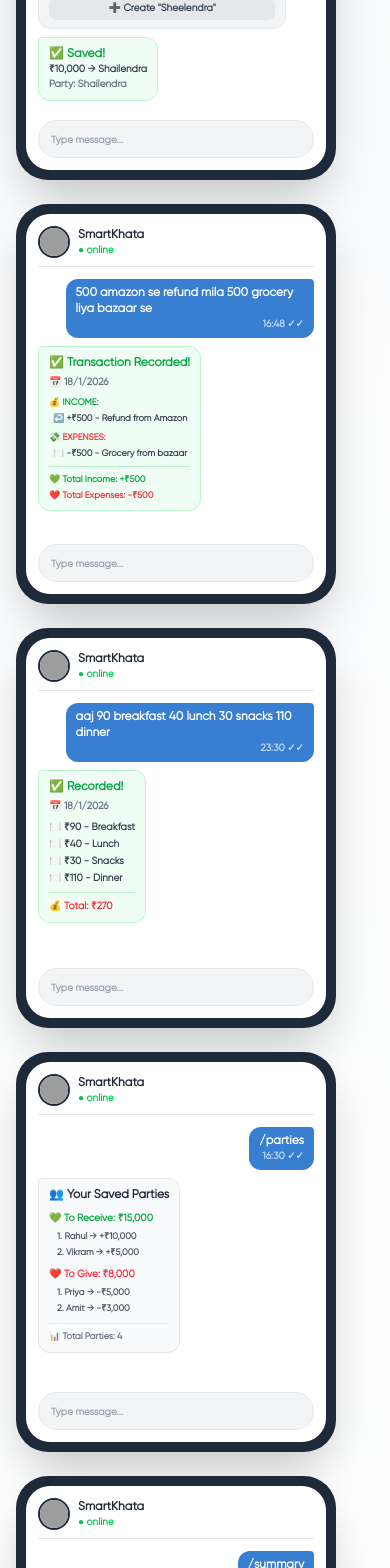
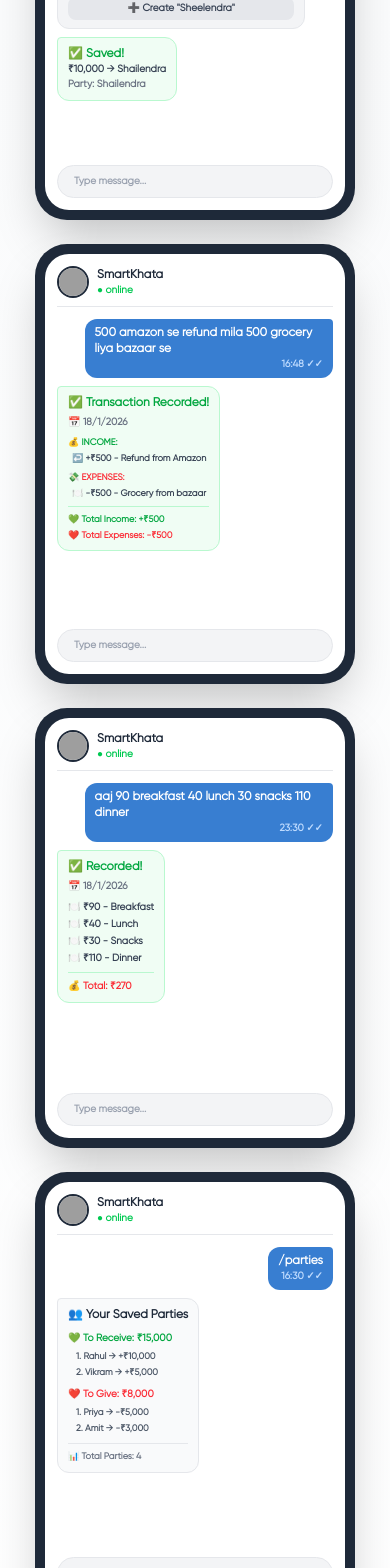
Before and after one commit to arnavprajapati/EasyBudgetAI, a React (Vite) app in the folder frontend/: page / in a window 390 px wide. Shown: the part 4940-6508 px from the top of the page. Built offline with nearby package versions, Linux system fonts and the light colour scheme; no server answers; grey boxes are pictures that could not be loaded.

Commit message:
make responsive landing page

```diff
--- a/frontend/src/pages/LandingPage.jsx
+++ b/frontend/src/pages/LandingPage.jsx
@@ -397,9 +397,9 @@ function LandingPage() {
                         </p>
                     </div>
 
-                    <div className="flex flex-col lg:flex-row gap-6 justify-center items-stretch">
+                    <div className="flex flex-col lg:flex-row gap-6 justify-center items-center lg:items-stretch">
                         <div className="w-[320px] bg-gray-800 rounded-[2rem] p-2.5 shadow-2xl">
-                            <div className="bg-white rounded-[1.5rem] p-3 h-[380px] flex flex-col">
+                            <div className="bg-white rounded-[1.5rem] p-3 h-[420px] md:h-[380px] flex flex-col">
                                 <div className="flex items-center gap-2 pb-2 border-b border-gray-200 mb-3">
                                     <img
                                         src="https://res.cloudinary.com/dzz1wmydl/image/upload/w_96,q_auto,f_auto/v1762864750/unnamed_1_dick2v.jpg"
@@ -444,14 +444,16 @@ function LandingPage() {
                                     </div>
                                 </div>
 
-                                <div className="mt-auto bg-gray-100 rounded-full px-3 py-1.5 border border-gray-200">
-                                    <span className="text-gray-400 text-[10px] font-semibold">Type message...</span>
+                                <div className="mt-auto bg-gray-100 rounded-full px-4 py-2 border border-gray-200 flex items-center">
+                                    <span className="text-gray-400 text-[10px] font-semibold">
+                                        Type message...
+                                    </span>
                                 </div>
                             </div>
                         </div>
 
                         <div className="w-[320px] bg-gray-800 rounded-[2rem] p-2.5 shadow-2xl">
-                            <div className="bg-white rounded-[1.5rem] p-3 h-[380px] flex flex-col">
+                            <div className="bg-white rounded-[1.5rem] p-3 h-[420px] md:h-[380px] flex flex-col">
                                 <div className="flex items-center gap-2 pb-2 border-b border-gray-200 mb-3">
                                     <img
                                         src="https://res.cloudinary.com/dzz1wmydl/image/upload/w_96,q_auto,f_auto/v1762864750/unnamed_1_dick2v.jpg"
@@ -493,14 +495,16 @@ function LandingPage() {
                                     </div>
                                 </div>
 
-                                <div className="mt-auto bg-gray-100 rounded-full px-3 py-1.5 border border-gray-200">
-                                    <span className="text-gray-400 text-[10px] font-semibold">Type message...</span>
+                                <div className="mt-auto bg-gray-100 rounded-full px-4 py-2 border border-gray-200 flex items-center">
+                                    <span className="text-gray-400 text-[10px] font-semibold">
+                                        Type message...
+                                    </span>
                                 </div>
                             </div>
                         </div>
 
                         <div className="w-[320px] bg-gray-800 rounded-[2rem] p-2.5 shadow-2xl">
-                            <div className="bg-white rounded-[1.5rem] p-3 h-[380px] flex flex-col">
+                            <div className="bg-white rounded-[1.5rem] p-3 h-[420px] md:h-[380px] flex flex-col">
                                 <div className="flex items-center gap-2 pb-2 border-b border-gray-200 mb-3">
                                     <img
                                         src="https://res.cloudinary.com/dzz1wmydl/image/upload/w_96,q_auto,f_auto/v1762864750/unnamed_1_dick2v.jpg"
@@ -536,14 +540,16 @@ function LandingPage() {
                                     </div>
                                 </div>
 
-                                <div className="mt-auto bg-gray-100 rounded-full px-3 py-1.5 border border-gray-200">
-                                    <span className="text-gray-400 text-[10px] font-semibold">Type message...</span>
+                                <div className="mt-auto bg-gray-100 rounded-full px-4 py-2 border border-gray-200 flex items-center">
+                                    <span className="text-gray-400 text-[10px] font-semibold">
+                                        Type message...
+                                    </span>
                                 </div>
                             </div>
                         </div>
 
                         <div className="w-[320px] bg-gray-800 rounded-[2rem] p-2.5 shadow-2xl">
-                            <div className="bg-white rounded-[1.5rem] p-3 h-[380px] flex flex-col">
+                            <div className="bg-white rounded-[1.5rem] p-3 h-[420px] md:h-[380px] flex flex-col">
                                 <div className="flex items-center gap-2 pb-2 border-b border-gray-200 mb-3">
                                     <img
                                         src="https://res.cloudinary.com/dzz1wmydl/image/upload/w_96,q_auto,f_auto/v1762864750/unnamed_1_dick2v.jpg"
@@ -589,14 +595,16 @@ function LandingPage() {
                                     </div>
                                 </div>
 
-                                <div className="mt-auto bg-gray-100 rounded-full px-3 py-1.5 border border-gray-200">
-                                    <span className="text-gray-400 text-[10px] font-semibold">Type message...</span>
+                                <div className="mt-auto bg-gray-100 rounded-full px-4 py-2 border border-gray-200 flex items-center">
+                                    <span className="text-gray-400 text-[10px] font-semibold">
+                                        Type message...
+                                    </span>
                                 </div>
                             </div>
                         </div>
 
                         <div className="w-[320px] bg-gray-800 rounded-[2rem] p-2.5 shadow-2xl">
-                            <div className="bg-white rounded-[1.5rem] p-3 h-[380px] flex flex-col">
+                            <div className="bg-white rounded-[1.5rem] p-3 h-[420px] md:h-[380px] flex flex-col">
                                 <div className="flex items-center gap-2 pb-2 border-b border-gray-200 mb-3">
                                     <img
                                         src="https://res.cloudinary.com/dzz1wmydl/image/upload/w_96,q_auto,f_auto/v1762864750/unnamed_1_dick2v.jpg"
@@ -642,8 +650,10 @@ function LandingPage() {
                                     </div>
                                 </div>
 
-                                <div className="mt-auto bg-gray-100 rounded-full px-3 py-1.5 border border-gray-200">
-                                    <span className="text-gray-400 text-[10px] font-semibold">Type message...</span>
+                                <div className="mt-auto bg-gray-100 rounded-full px-4 py-2 border border-gray-200 flex items-center">
+                                    <span className="text-gray-400 text-[10px] font-semibold">
+                                        Type message...
+                                    </span>
                                 </div>
                             </div>
                         </div>
```
